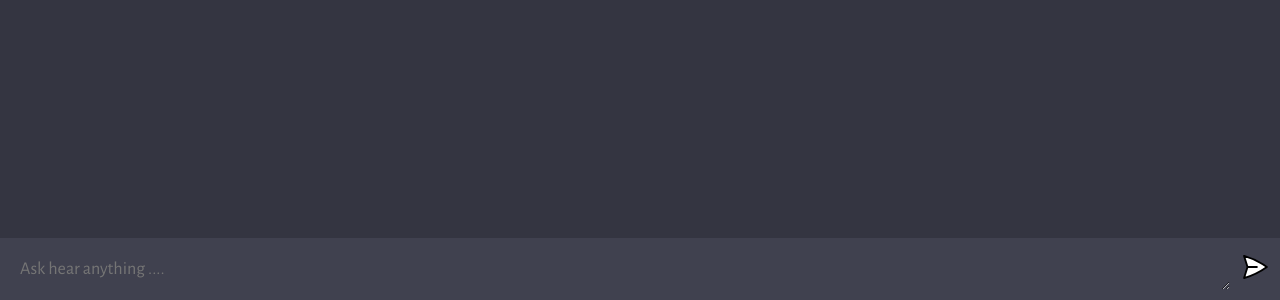
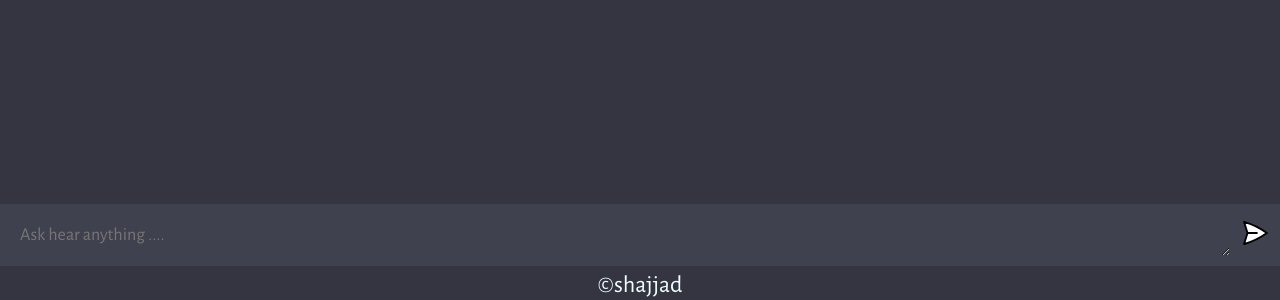
Before and after one commit to shagors/chat-gpt-AI-javascript, a website built with Vite: page client/index.html in a window 1280 px wide. Shown: the part 500-800 px from the top of the page. Built offline with nearby package versions, Linux system fonts and the light colour scheme.

Commit message:
copyright add and design it

```diff
--- a/client/index.html
+++ b/client/index.html
@@ -15,6 +15,9 @@
         <textarea name="prompt" id="" cols="1" rows="1" placeholder="Ask hear anything ...."></textarea>
         <button type="submit"><img src="./assets/send.svg" alt=""></button>
       </form>
+      <div>
+        <p style="font-size: 24px; color: azure; margin-top: 5px;">&copy;shajjad</p>
+      </div>
     </div>
 
 
```
